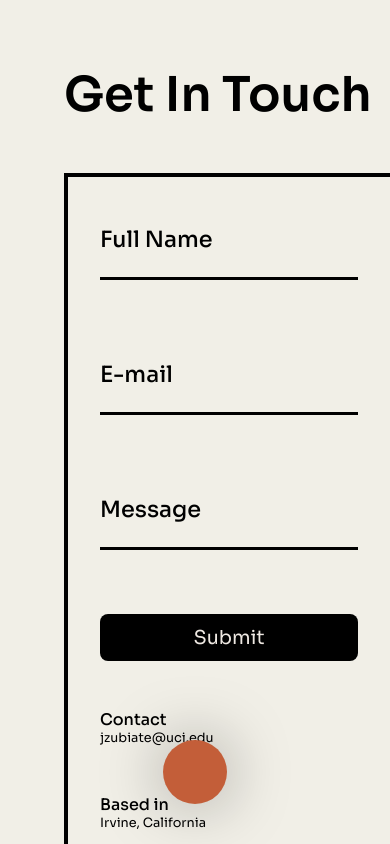
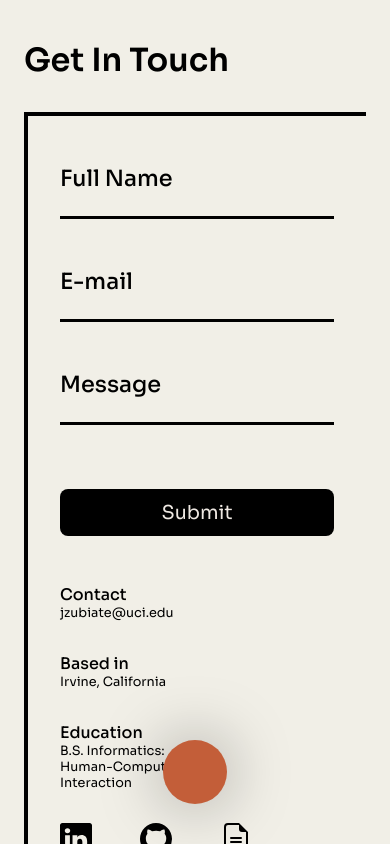
Before and after one commit to jasonzubiate/portfolio, a Next.js app: page /Contact in a window 390 px wide. Built offline with nearby package versions, Linux system fonts and the light colour scheme.

Commit message:
updated mobile contact page

```diff
--- a/pages/Contact.tsx
+++ b/pages/Contact.tsx
@@ -61,7 +61,7 @@ const Contact = () => {
 				</div>
 			</div>
 			<div className={styles["container-right"]}>
-				<div className={styles.title}>Get In Touch</div>
+				<h1 className={styles.h1}>Get In Touch</h1>
 				<div className={styles["contact-content"]}>
 					<form action="" onSubmit={sendEmail} className={styles.form}>
 						<input
--- a/styles/Contact.module.scss
+++ b/styles/Contact.module.scss
@@ -54,9 +54,6 @@
 	font-size: 1.8rem;
 	font-family: inherit;
 }
-.form:last-child {
-	background-color: red;
-}
 .form > .input:focus,
 .input:valid {
 	outline: none;
@@ -70,7 +67,7 @@
 	width: 100%;
 	background-color: whitesmoke;
 	padding: 1rem;
-	border-radius: .5rem;
+	border-radius: 0.5rem;
 	margin-bottom: 2rem;
 }
 .btn {
@@ -98,7 +95,7 @@
 	flex-direction: column;
 	gap: 5rem;
 }
-.title {
+.h1 {
 	font-size: 4rem;
 	font-weight: 700;
 }
@@ -140,10 +137,15 @@
 	.container-right {
 		width: 100%;
 		overflow-y: scroll;
+		padding: 1.5rem;
+	}
+	.form > .input,
+	.input::placeholder {
+		margin-bottom: 2rem;
 	}
 	.container-right > .contact-content {
-		margin-top: 3rem;
-		height: 135%;
+		margin-top: 2rem;
+		height: 98%;
 		flex-direction: column;
 		justify-content: flex-start;
 		padding: 2rem;
@@ -151,18 +153,20 @@
 	}
 	.contact-content > .misc-content {
 		margin: 0;
-		padding: 0;
+		padding: 0 0 10rem 0;
 		width: 100%;
 		display: flex;
 		flex-direction: column;
-		gap: 3rem;
+		gap: 2rem;
+		// background-color: red;
 	}
 	.form {
 		width: 100%;
 	}
-	.title {
-		font-size: 3rem;
+	.h1 {
+		font-size: 2rem;
 		font-weight: 700;
+		margin-top: 1rem;
 	}
 	.form > .input,
 	.input::placeholder {
@@ -176,6 +180,7 @@
 		font-size: 0.8rem;
 	}
 	.btn {
+		margin-top: 2rem;
 		font-size: 1.2rem;
 	}
 }
```
